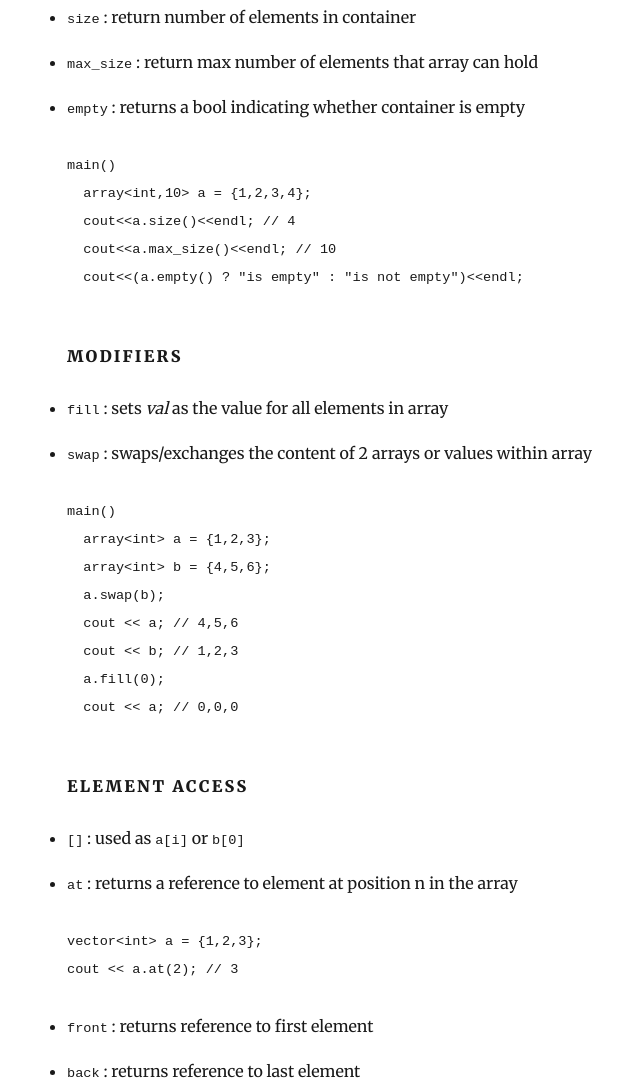
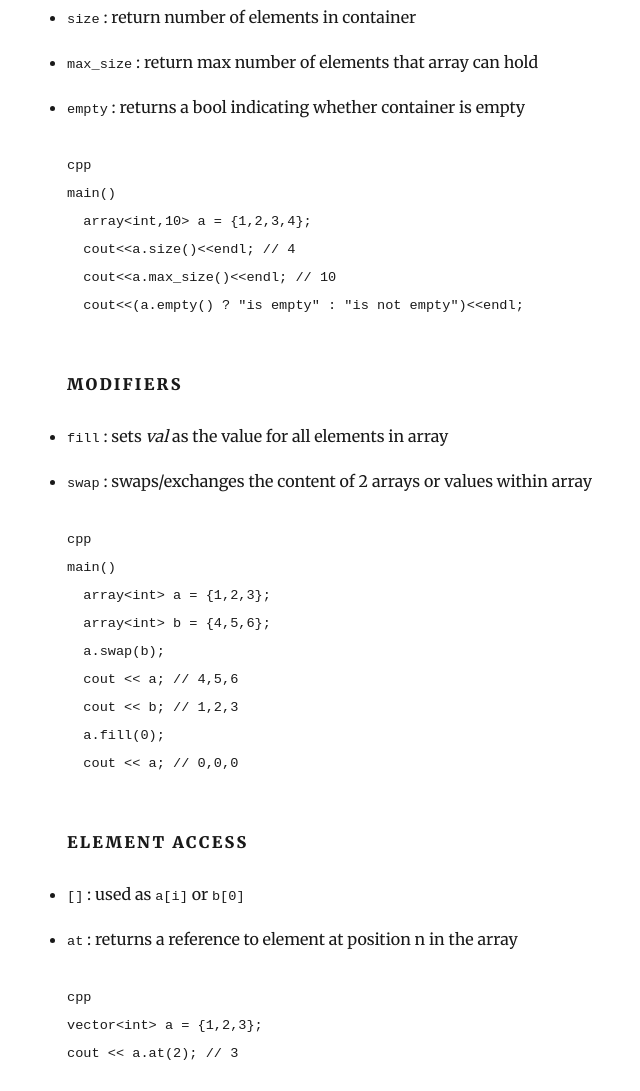
Before and after one commit to ankingcodes/ankingwrites, a Gatsby site: page /blog/standard-template-library/ in a window 1280 px wide. Shown: the part 1275-2366 px from the top of the page, without its empty margins (258-898 px from the left). Built offline with nearby package versions, Linux system fonts and the light colour scheme; Gatsby itself is replaced by a stand-in of ours; some packages are replaced by stand-ins of ours; code samples lack their colours.

Commit message:
Update Blog “standard-template-library”

````diff
--- a/content/blog/standard-template-library.md
+++ b/content/blog/standard-template-library.md
@@ -33,6 +33,7 @@ main()
 - `max_size` : return max number of elements that array can hold
 - `empty` : returns a bool indicating whether container is empty
 ```
+cpp
 main()
   array<int,10> a = {1,2,3,4};
   cout<<a.size()<<endl; // 4
@@ -43,6 +44,7 @@ main()
 - `fill` : sets *val* as the value for all elements in array
 - `swap` : swaps/exchanges the content of 2 arrays or values within array
 ```
+cpp
 main()
   array<int> a = {1,2,3};
   array<int> b = {4,5,6};
@@ -56,11 +58,12 @@ main()
 - `[]` : used as `a[i]` or `b[0]`
 - `at` : returns a reference to element at position n in the array
 ```
+cpp
 vector<int> a = {1,2,3};
 cout << a.at(2); // 3
 ```
 - `front` : returns reference to first element
 - `back` : returns reference to last element
-```
+```cpp
 cout << a.front() << '\t' << a.back(); // 1 3
 ```
````
